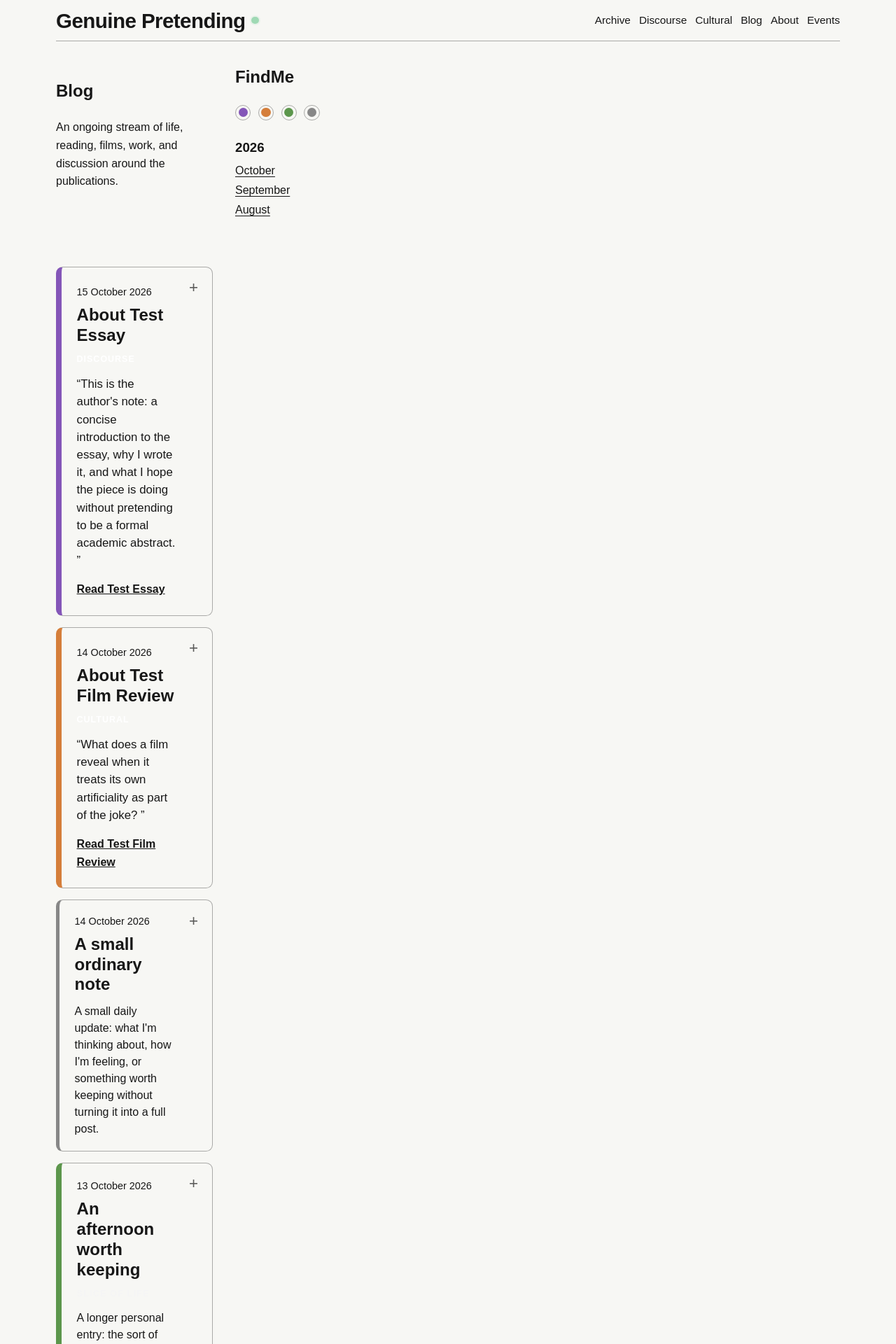
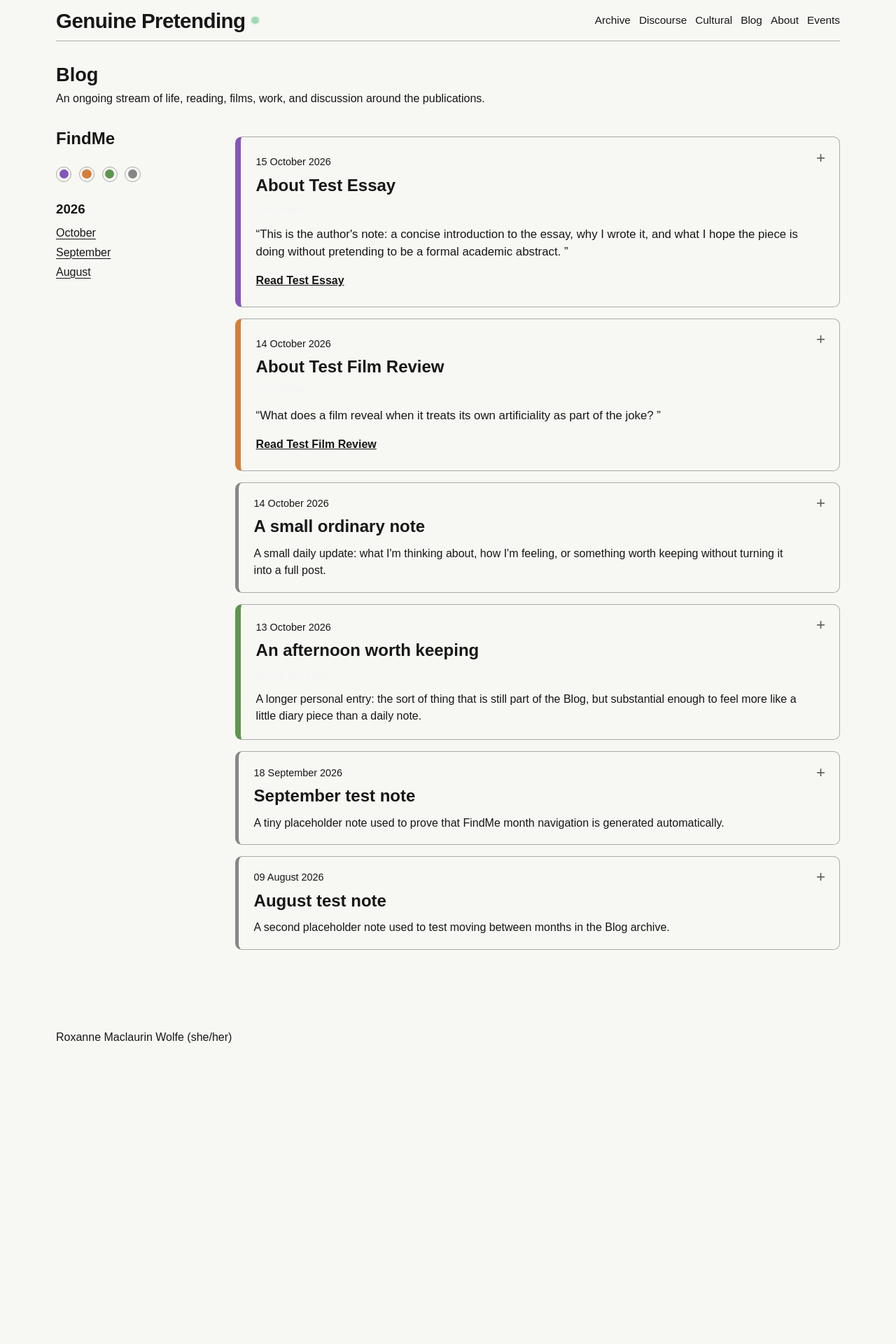
Before and after one commit to roxannewolfe/roxannewolfe.github.io, a Jekyll site: the page built from blog/index.html, in a window 1280 px wide. Shown: the top 1920 px of the page at 70% size. Built offline with Jekyll 4.4.1, drawn with Linux system fonts in a browser that asks for light colours; after the commit the page ends 1526 px from its top, so only the background shows below that.

Commit message:
Tighten blog masthead and theme-safe labels

```diff
--- a/assets/css/blog.css
+++ b/assets/css/blog.css
@@ -1,3 +1,23 @@
+.blog-page {
+  row-gap: 1.25rem;
+}
+
+.blog-intro {
+  grid-column: 1 / -1;
+  margin: 0 0 0.35rem;
+}
+
+.blog-intro h1 {
+  margin: 0;
+  font-size: 1.7rem;
+  line-height: 1.15;
+}
+
+.blog-intro p {
+  max-width: 46rem;
+  margin: 0.35rem 0 0;
+}
+
 .findme h2 {
   margin-top: 0;
 }
@@ -124,7 +144,6 @@
 }
 
 .blog-entry--publication-note .blog-entry-kind {
-  color: #fff;
   opacity: 1;
   letter-spacing: 0.08em;
 }
@@ -157,12 +176,15 @@
   display: none !important;
 }
 
-.blog-page > h1 {
-  font-size: 1.7rem;
-  line-height: 1.15;
-}
+@media (max-width: 700px) {
+  .blog-page {
+    row-gap: 1rem;
+  }
 
-@media (max-width: 700px) {
+  .blog-intro {
+    margin-bottom: 0.25rem;
+  }
+
   .findme-types {
     margin-bottom: 1rem;
   }
```
